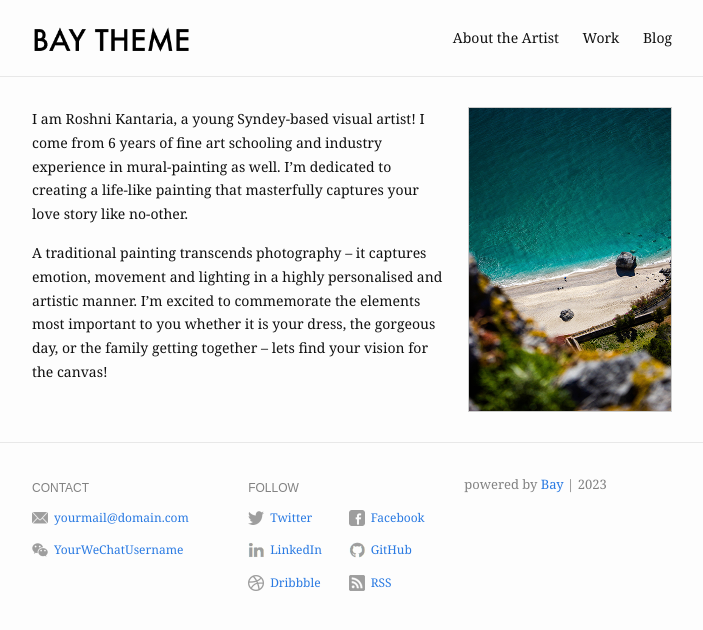
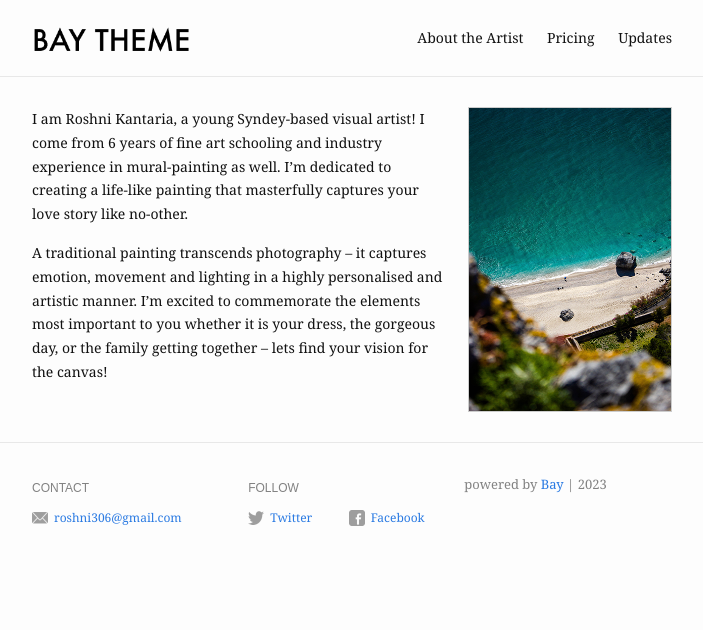
Before and after one commit to roshnikantaria/roshnikantaria.github.io, a Jekyll site: the page built from index.md, in a window 1280 px wide. Shown: the top 630 px of the page, without its empty margins (288-991 px from the left). Built offline with Jekyll 4.4.1, drawn with Linux system fonts in a browser that asks for light colours.

Commit message:
Update _config.yml

```diff
--- a/_config.yml
+++ b/_config.yml
@@ -13,32 +13,22 @@ header:
   pages:
     - name: About the Artist
       slug: /
-    - name: Work
-    - name: Blog
+    - name: Pricing
+    - name: Updates
 
 footer:
   show_powered_by: true
   contact:
     - name: Email
-      value: yourmail@domain.com
-      link: mailto:yourmail@domain.com
-    - name: WeChat
-      value: YourWeChatUsername
-      link: "#"
+      value: roshni306@gmail.com
+      link: mailto:roshni306@gmail.com
+
   follow:
     - name: Twitter
       link: http://twitter.com/YourTwitterUsername
       username: "@YourTwitterUsername"
     - name: Facebook
       link: http://facebook.com/YourFacebookUsername
-    - name: LinkedIn
-      link: http://linkedin.com/in/YourLinkedInUsername
-    - name: GitHub
-      link: http://github.com/YourGitHubUsername
-    - name: Dribbble
-      link: https://dribbble.com/YourDribbbleUsername
-    - name: RSS
-      link: /feed.xml
 
 # Build settings
 markdown: kramdown
```
